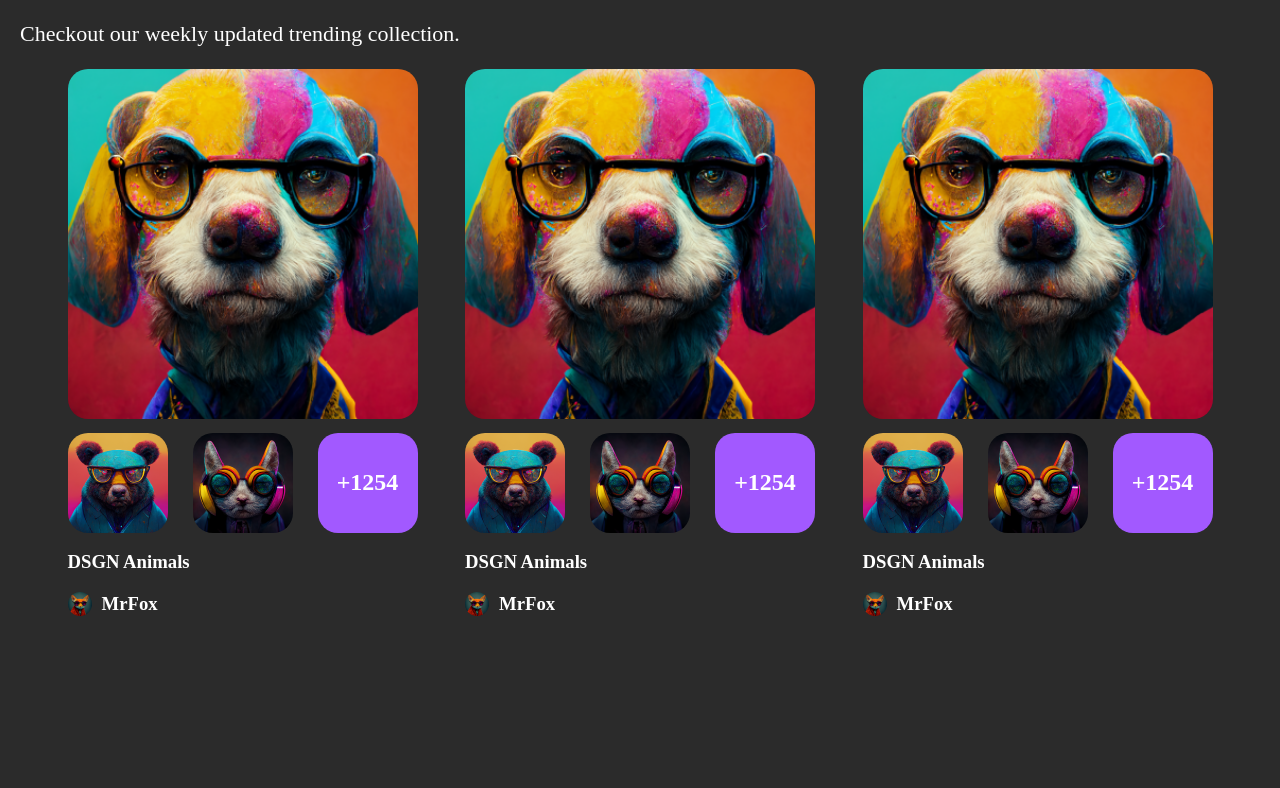
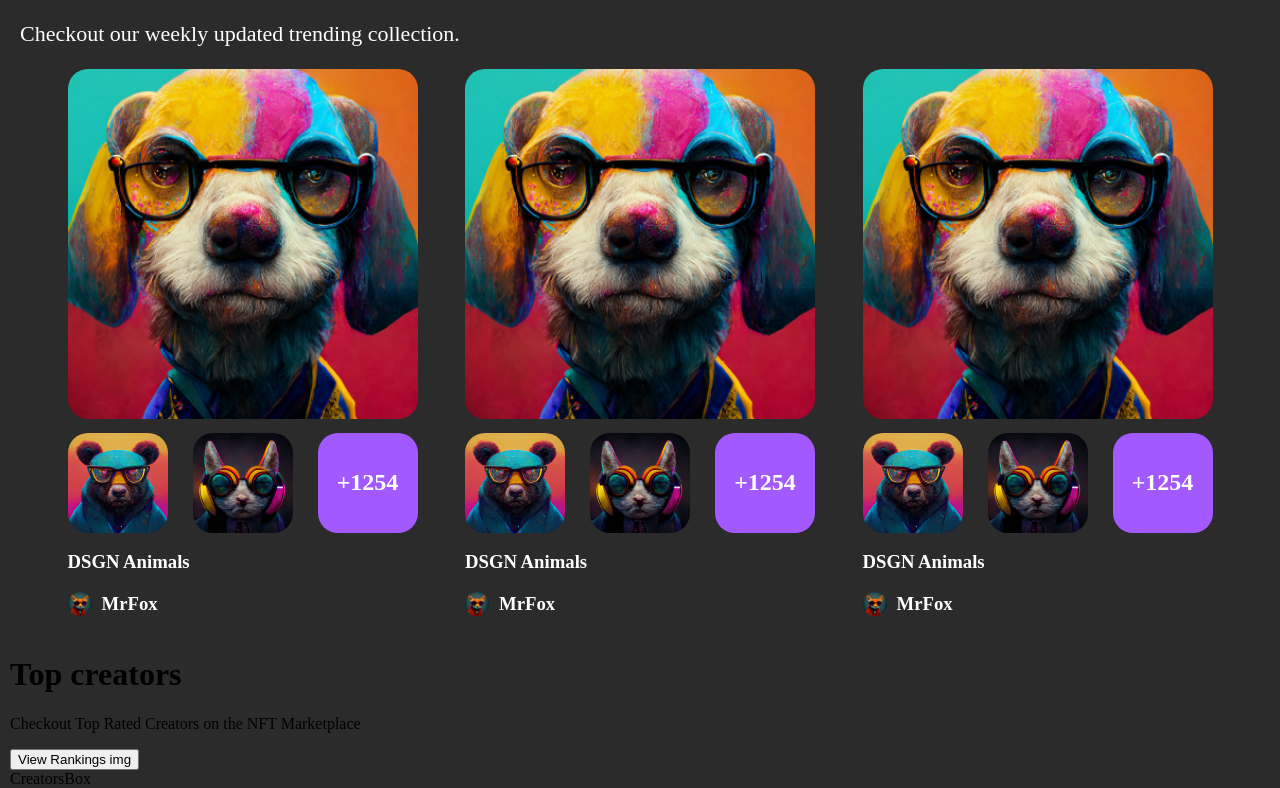
Before and after one commit to 3alehi/nft-market-palace, a Next.js app in the folder nft-market-place/: page / in a window 1280 px wide. Shown: the part 788-1576 px from the top of the page. Before the commit the page ends 1423 px from the top, so only its background shows below. Built offline with nearby package versions, Linux system fonts and the light colour scheme.

Commit message:
config chnage

```diff
--- a/nft-market-place/next.config.mjs
+++ b/nft-market-place/next.config.mjs
@@ -1,4 +1,22 @@
-/** @type {import('next').NextConfig} */
-const nextConfig = {};
+const nextConfig = {
+    // Example configuration options
+    reactStrictMode: true,
+    swcMinify: true,
+    images: {
+      domains: ['example.com'],
+    },
+    i18n: {
+      locales: ['en', 'fr', 'es'],
+      defaultLocale: 'en',
+    },
+    webpack: (config, { isServer }) => {
+      // Modify the webpack configuration
+      if (!isServer) {
+        config.resolve.fallback.fs = false;
+      }
+      return config;
+    },
+    // Add any additional configuration options here
+  };
 
-export default nextConfig;
+  export default nextConfig;
--- a/nft-market-place/package.json
+++ b/nft-market-place/package.json
@@ -9,9 +9,9 @@
     "lint": "next lint"
   },
   "dependencies": {
+    "next": "14.2.4",
     "react": "^18",
-    "react-dom": "^18",
-    "next": "14.2.4"
+    "react-dom": "^18"
   },
   "devDependencies": {
     "eslint": "^8",
--- a/nft-market-place/src/Cpmponnets/Box/Box.jsx
+++ b/nft-market-place/src/Cpmponnets/Box/Box.jsx
@@ -1,3 +1,4 @@
+"use client";
 import React from "react";
 import style from "./Box.module.css";
 export default function Box() {
--- /dev/null
+++ b/nft-market-place/src/Cpmponnets/CreatorsBox/CreatorsBox.jsx
@@ -0,0 +1,7 @@
+import React from 'react'
+import style from "./CreatorsBox.module.css"
+export default function CreatorsBox() {
+  return (
+    <div>CreatorsBox</div>
+  )
+}
--- a/nft-market-place/src/app/Header/Header.module.css
+++ b/nft-market-place/src/app/Header/Header.module.css
@@ -51,7 +51,7 @@ border-radius: 50px;
 animation: rotate 5s linear 2s infinite alternate;
 }
 .img_header_right{
-    width: 100%;
+    width: 70%;
 
     /* height: 100%; */
 }
@@ -98,10 +98,7 @@ animation: rotate 5s linear 2s infinite alternate;
         margin-top: 20px;
                 width: 100%;
     }
-    .img_header_right{
 
-
-    }
     .br{
         display: none;
     }
--- /dev/null
+++ b/nft-market-place/src/app/creators/Creators.jsx
@@ -0,0 +1,18 @@
+import React from "react";
+import style from "./Creators.module.css";
+import CreatorsBox from "@/Cpmponnets/CreatorsBox/CreatorsBox";
+export default function Creators() {
+  return (
+    <div>
+      <div>
+        <h1>Top creators</h1>
+        <p>Checkout Top Rated Creators on the NFT Marketplace</p>
+        <div>
+          <button>View Rankings img</button>
+        </div>
+      </div>
+
+      <CreatorsBox />
+    </div>
+  );
+}
--- a/nft-market-place/src/app/page.js
+++ b/nft-market-place/src/app/page.js
@@ -2,12 +2,14 @@ import React from 'react'
 import './reset.css';
 import Header from './Header/Header';
 import Collection from './Collection/Collection';
+import Creators from './creators/Creators';
 
 export default function page() {
   return (
     <div className='container'>
       <Header/>
       <Collection/>
+      <Creators/>
 
 
 
```
Also changed, not shown: nft-market-place/src/Cpmponnets/OpenImg/OpenImg.jsx (added, +7 -0 lines), nft-market-place/src/Cpmponnets/CreatorsBox/CreatorsBox.module.css (added), nft-market-place/src/Cpmponnets/OpenImg/OpenImg.module.css (added), nft-market-place/src/app/creators/Creators.module.css (added), 1 other file (tests, documents, lock files or other folders).
